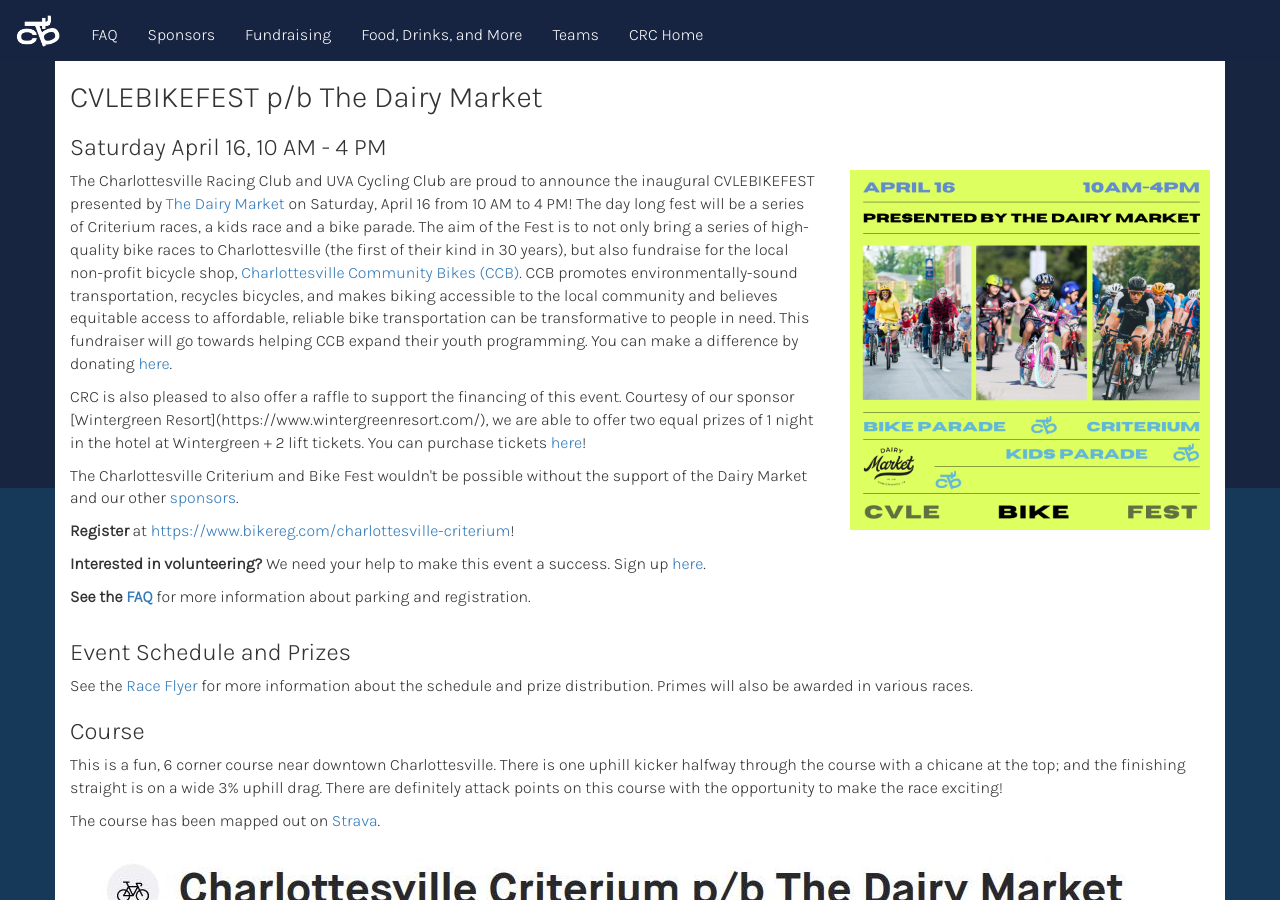
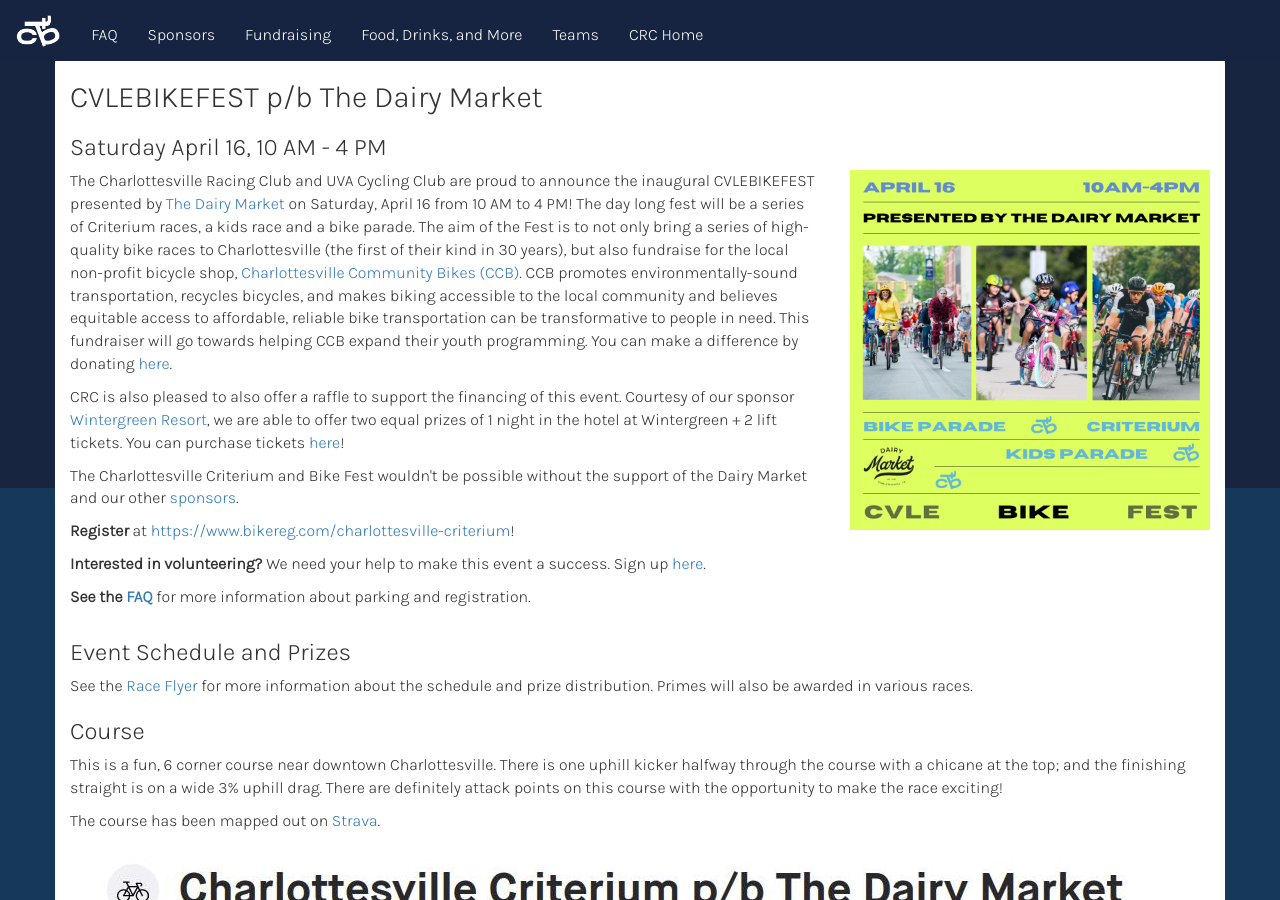
Before and after one commit to ewg118/cvlebikefest, a Jekyll site: the page built from index.md, in a window 1280 px wide and 900 px high. Built offline with Jekyll 4.4.1, drawn with Linux system fonts in a browser that asks for light colours; some of the changed lines change nothing that is shown.

Commit message:
fixed typo

```diff
--- a/index.md
+++ b/index.md
@@ -11,7 +11,7 @@
 <div class="row">
 	<div class="col-md-8">
 	<p>The Charlottesville Racing Club and UVA Cycling Club are proud to announce the inaugural CVLEBIKEFEST presented by <a href="https://dairymarketcville.com/">The Dairy Market</a> on Saturday, April 16 from 10 AM to 4 PM! The day long fest will be a series of Criterium races, a kids race and a bike parade. The aim of the Fest is to not only bring a series of high-quality bike races to Charlottesville (the first of their kind in 30 years), but also fundraise for the local non-profit bicycle shop, <a href="https://www.charlottesvillecommunitybikes.org/">Charlottesville Community Bikes (CCB)</a>. CCB promotes environmentally-sound transportation, recycles bicycles, and makes biking accessible to the local community and believes equitable access to affordable, reliable bike transportation can be transformative to people in need. This fundraiser will go towards helping CCB expand their youth programming. You can make a difference by donating <a href="https://www.gofundme.com/f/charlottesville-criterium">here</a>.</p>
-	<p>CRC is also pleased to also offer a raffle to support the financing of this event. Courtesy of our sponsor [Wintergreen Resort](https://www.wintergreenresort.com/), we are able to offer two equal prizes of 1 night in the hotel at Wintergreen + 2 lift tickets. You can purchase tickets <a href="https://go.rallyup.com/charlottesville-criterium-pb-thedairymarket/Campaign/Details">here</a>!</p>
+	<p>CRC is also pleased to also offer a raffle to support the financing of this event. Courtesy of our sponsor <a href="https://www.wintergreenresort.com/">Wintergreen Resort</a>, we are able to offer two equal prizes of 1 night in the hotel at Wintergreen + 2 lift tickets. You can purchase tickets <a href="https://go.rallyup.com/charlottesville-criterium-pb-thedairymarket/Campaign/Details">here</a>!</p>
 
 	<p>The Charlottesville Criterium and Bike Fest wouldn't be possible without the support of the Dairy Market and our other <a href="sponsors">sponsors</a>.</p>
 
```
